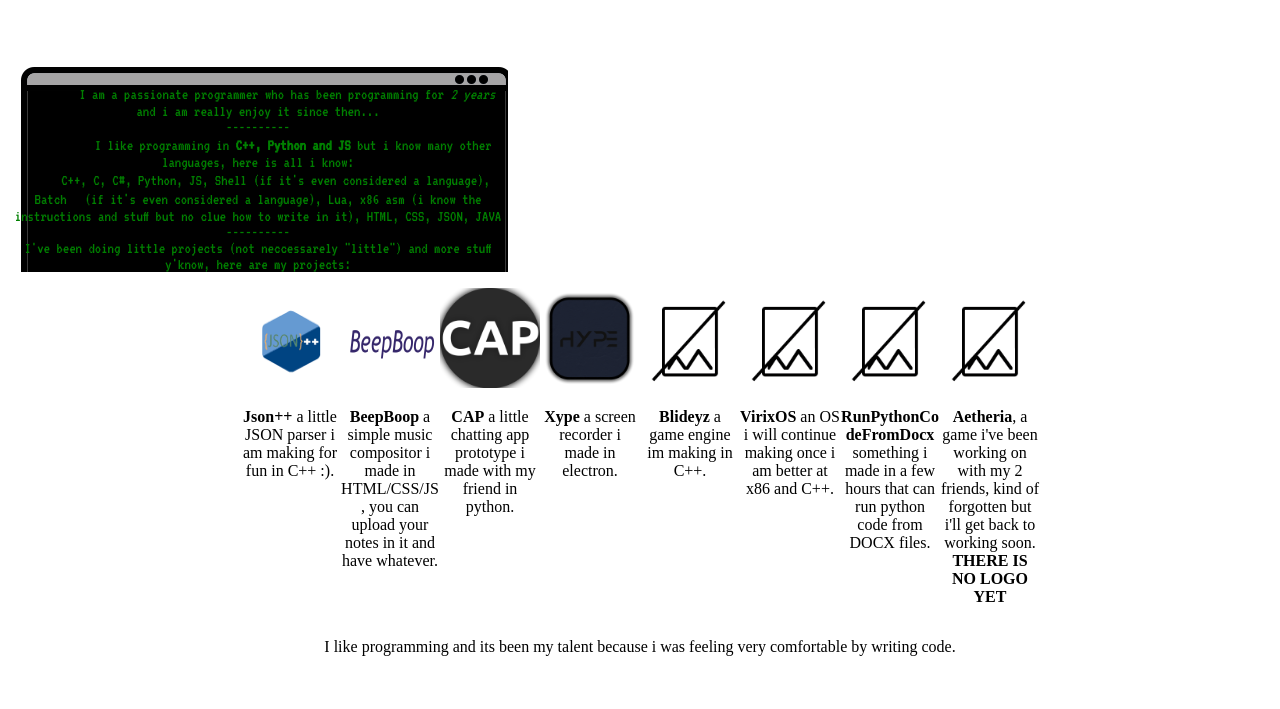
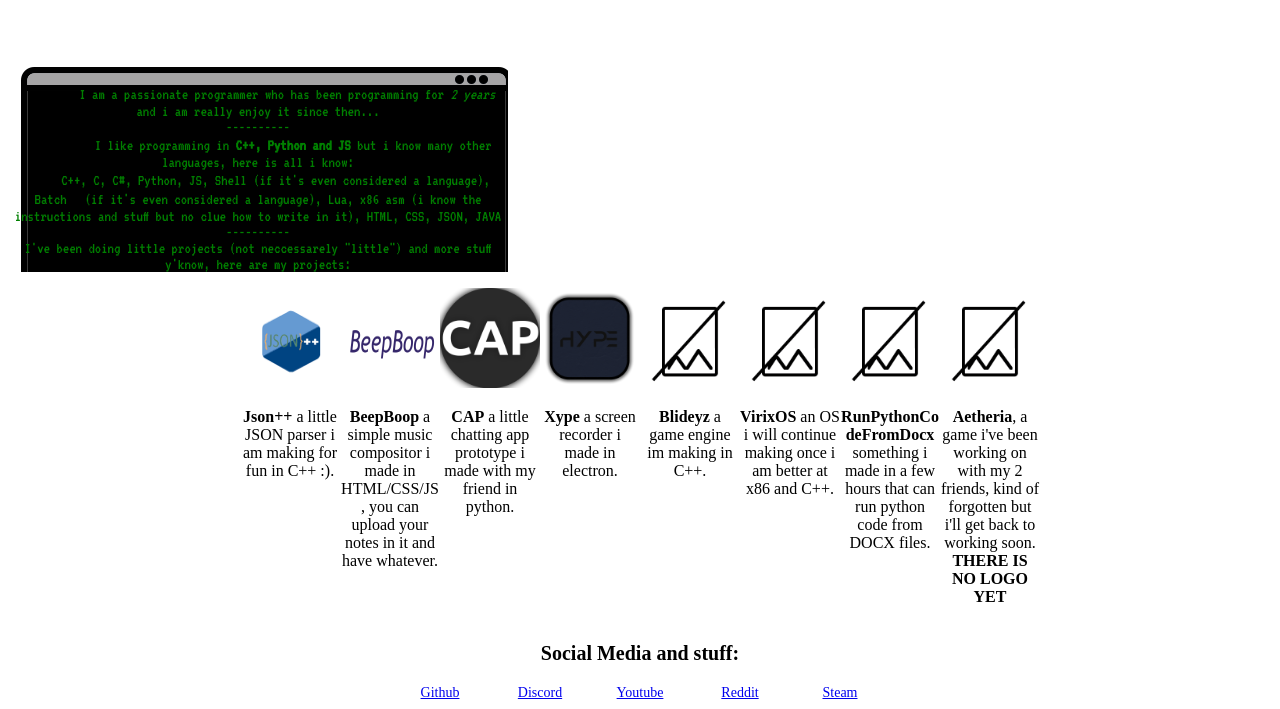
Before and after one commit to kenan238/kenan238.github.io, a plain HTML site: page index.html in a window 1280 px wide. Shown: the part 350-1059 px from the top of the page. Before the commit the page ends 1022 px from the top, so only its background shows below. Drawn offline with Linux system fonts and the light colour scheme; a web font is replaced by a local one.

Commit message:
Worked on a Social media section

```diff
--- a/index.html
+++ b/index.html
@@ -10,6 +10,7 @@
 			<img src="assets/imgs/kenan_logo.png" class="head_img" width="10%" height="10%"></img>
 			<h1 class="head_text">kenan238's Website</h1>
 			<a class="about_section" href="#about1_group">About</a>
+			<a class="about_section" href="#socialmedia">Social Media</a>
 		</div>
 		<h2 class="hellomsg hellomsg1">Hello there!</h2>
 		<h2 class="hellomsg hellomsg2">Im <strong>kenan238</strong> :)</h2>
@@ -18,7 +19,14 @@
 		</div>
 		<div class="projects horizontal_div">
 		</div>
-		<p>I like programming and its been my talent because i was feeling very comfortable by writing code.</p>
+		<p style="font-weight: bold; font-size: 20px;">Social Media and stuff:</p>
+		<div class="socialmedia horizontal_div" id="socialmedia">
+			<a class="socialmedia_text" href="https://github.com/kenan238" style="word-wrap: break-word; width: 100px;">Github</a>
+			<a class="socialmedia_text" href="https://discord.gg/n67URrZTg2" style="word-wrap: break-word; width: 100px;">Discord</a>
+			<a class="socialmedia_text" href="https://www.youtube.com/channel/UC-GwuXJh8Wbhmf2iXHjPbOw" style="word-wrap: break-word; width: 100px;">Youtube</a>
+			<a class="socialmedia_text" href="https://www.reddit.com/user/kenan238" style="word-wrap: break-word; width: 100px;">Reddit</a>
+			<a class="socialmedia_text" href="https://steamcommunity.com/profiles/76561199068878347" style="word-wrap: break-word; width: 100px;">Steam</a>
+		</div>
 	</center>
 </body>
 <link rel="stylesheet" type="text/css" href="style.css">
--- a/style.css
+++ b/style.css
@@ -60,6 +60,12 @@ body{
 	margin: 10px;
 	font-style: italic;
 	color: white;
+} .socialmedia_text{
+	font-size: 14px;
+	transition: font-size;
+	transition-duration: 1s;
+} .socialmedia_text:hover{
+	font-size: 30px;
 }
 /* Animations */
 @keyframes slide{
```
